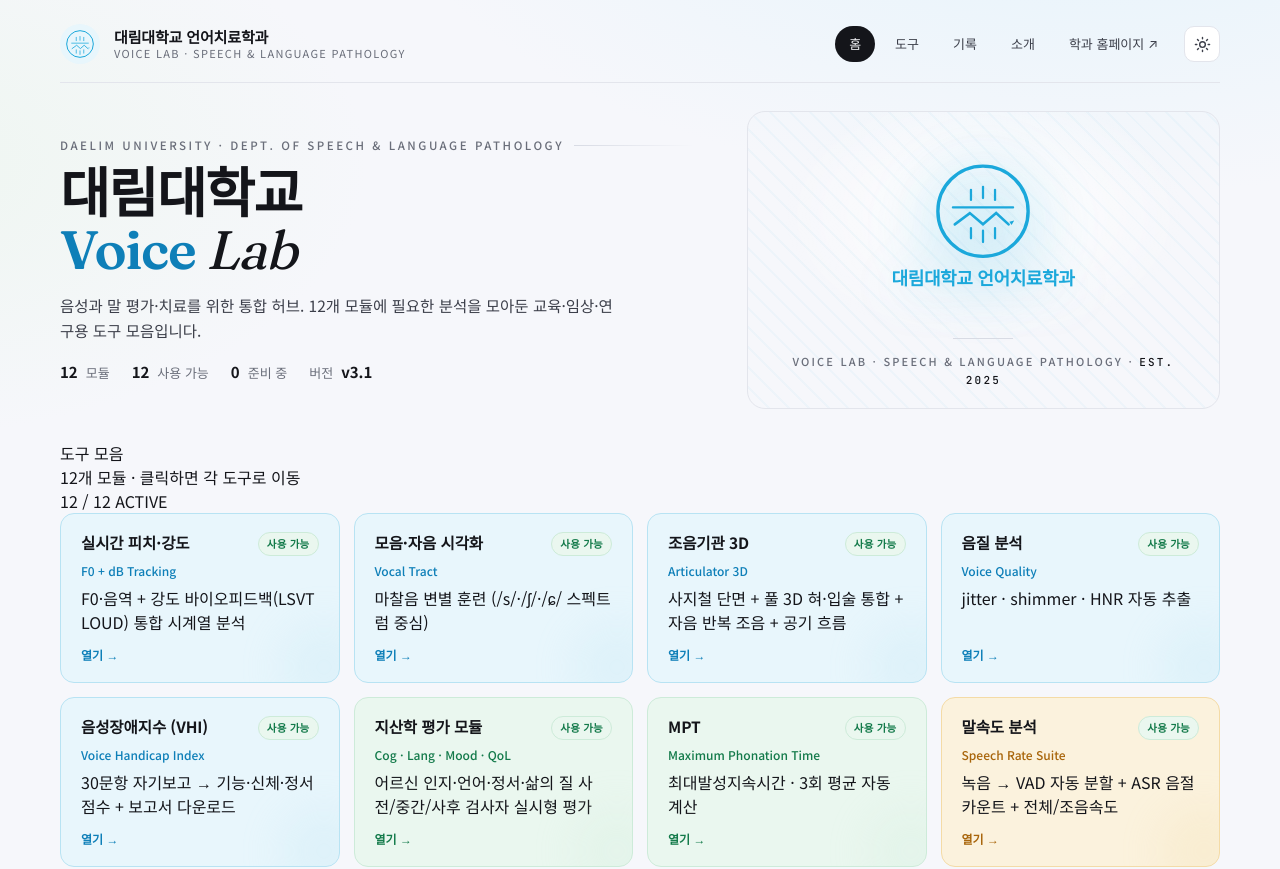
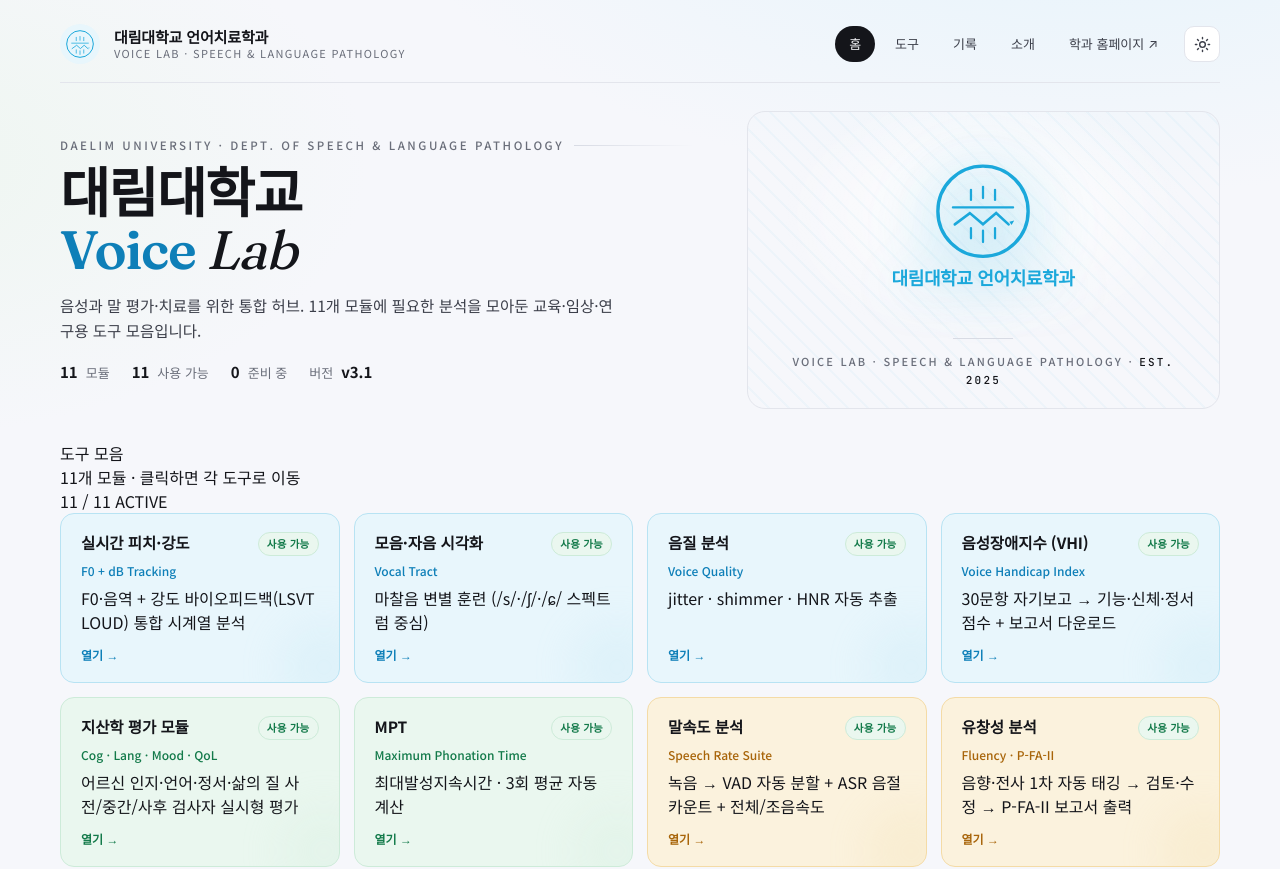
Before and after one commit to ondam0047/pd-pace-trainer, a Next.js app: page / in a window 1280 px wide. Shown: the top 869 px of the page. Built offline with nearby package versions, Linux system fonts and the light colour scheme.

Commit message:
chore(home): remove 조음기관 3D card from hub
조음기관 3D 카드를 홈 도구 모음에서 제거. /articulator 라우트와
관련 코드(GLB, 사양서, 뷰어)는 유지 — 직접 URL이나 다른 모듈에서
링크 가능. 사이트 전면 노출만 보류.

```diff
--- a/app/page.tsx
+++ b/app/page.tsx
@@ -43,7 +43,6 @@ type Module = { href: string; title: string; subtitle: string; description: stri
 const MODULES: Module[] = [
   { href: "/pitch", title: "실시간 피치·강도", subtitle: "F0 + dB Tracking", description: "F0·음역 + 강도 바이오피드백(LSVT LOUD) 통합 시계열 분석", color: "blue", status: "ready" },
   { href: "/vocal-tract", title: "모음·자음 시각화", subtitle: "Vocal Tract", description: "마찰음 변별 훈련 (/s/·/ʃ/·/ɕ/ 스펙트럼 중심)", color: "blue", status: "ready" },
-  { href: "/articulator", title: "조음기관 3D", subtitle: "Articulator 3D", description: "사지철 단면 + 풀 3D 혀·입술 통합 + 자음 반복 조음 + 공기 흐름", color: "blue", status: "ready" },
   { href: "/voice-quality", title: "음질 분석", subtitle: "Voice Quality", description: "jitter · shimmer · HNR 자동 추출", color: "blue", status: "ready" },
   { href: "/vhi", title: "음성장애지수 (VHI)", subtitle: "Voice Handicap Index", description: "30문항 자기보고 → 기능·신체·정서 점수 + 보고서 다운로드", color: "blue", status: "ready" },
   { href: "/eval", title: "지산학 평가 모듈", subtitle: "Cog · Lang · Mood · QoL", description: "어르신 인지·언어·정서·삶의 질 사전/중간/사후 검사자 실시형 평가", color: "emerald", status: "ready" },
```
